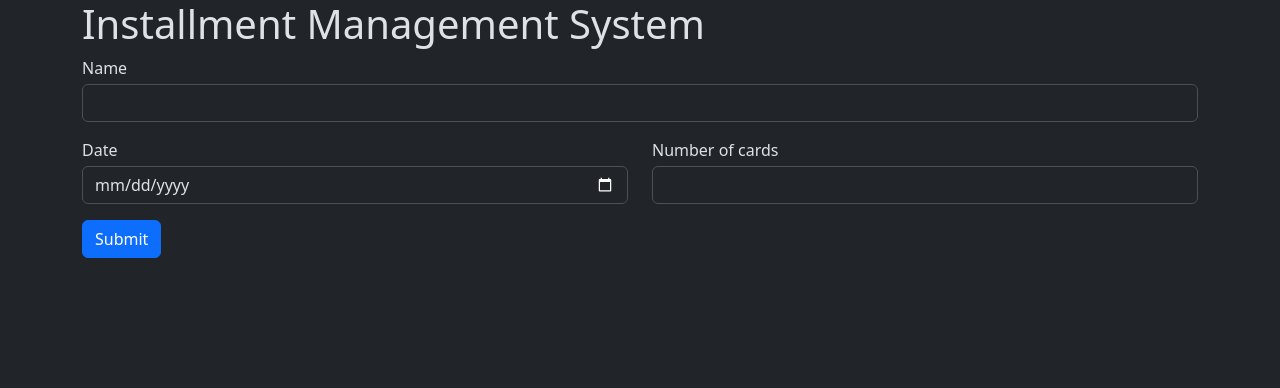
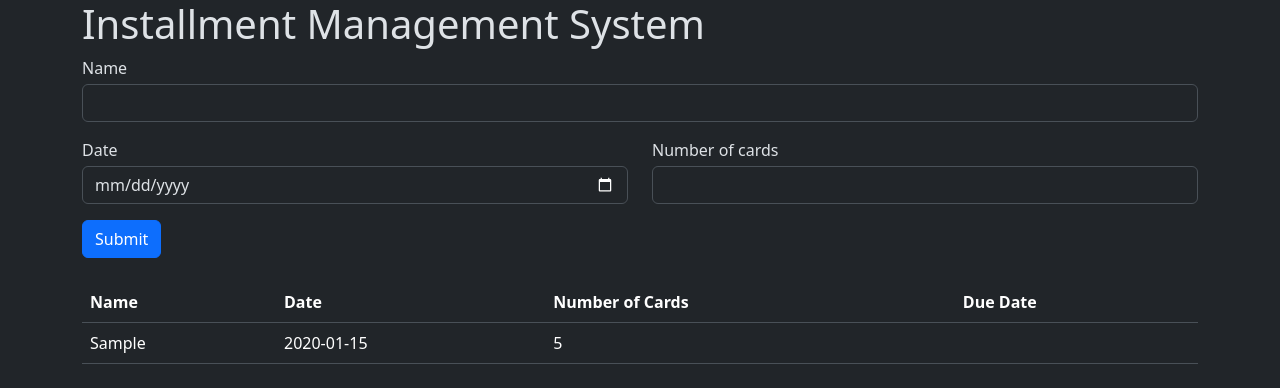
Before and after one commit to kbs291/PO-IMS, a Vue app: page / in a window 1280 px wide. Both pictures are taken after typing "Sample", "2020-01-15", "5" into the empty fields and a click on the button "Submit". Shown: the top 388 px of the page. Built offline with nearby package versions, Linux system fonts and the light colour scheme.

Commit message:
Created SalesTable component and setup its props

```diff
--- a/src/components/AddSalesForm.vue
+++ b/src/components/AddSalesForm.vue
@@ -1,5 +1,6 @@
 <script setup>
 import { reactive } from 'vue';
+import SalesTable from './SalesTable.vue';
 
 const salesObj = reactive({
   name: '',
@@ -48,4 +49,6 @@ function salesSubmit() {
       </div>
     </div>
   </form>
+
+  <SalesTable :salesList="salesList" />
 </template>
--- /dev/null
+++ b/src/components/SalesTable.vue
@@ -0,0 +1,31 @@
+<script setup>
+import { defineProps } from 'vue';
+
+defineProps({
+  salesList: {
+    type: Array,
+    required: true,
+  },
+});
+</script>
+
+<template>
+  <table class="table mt-4">
+    <thead>
+      <tr>
+        <th scope="col">Name</th>
+        <th scope="col">Date</th>
+        <th scope="col">Number of Cards</th>
+        <th scope="col">Due Date</th>
+      </tr>
+    </thead>
+    <tbody>
+      <tr v-for="sale in salesList">
+        <td>{{ sale.name }}</td>
+        <td>{{ sale.date }}</td>
+        <td>{{ sale.numberOfCards }}</td>
+        <td></td>
+      </tr>
+    </tbody>
+</table>
+</template>
--- a/src/views/HomeView.vue
+++ b/src/views/HomeView.vue
@@ -4,5 +4,6 @@ import AddSalesForm from '@/components/AddSalesForm.vue';
 
 <template>
   <h1>Installment Management System</h1>
+
   <AddSalesForm />
 </template>
```
